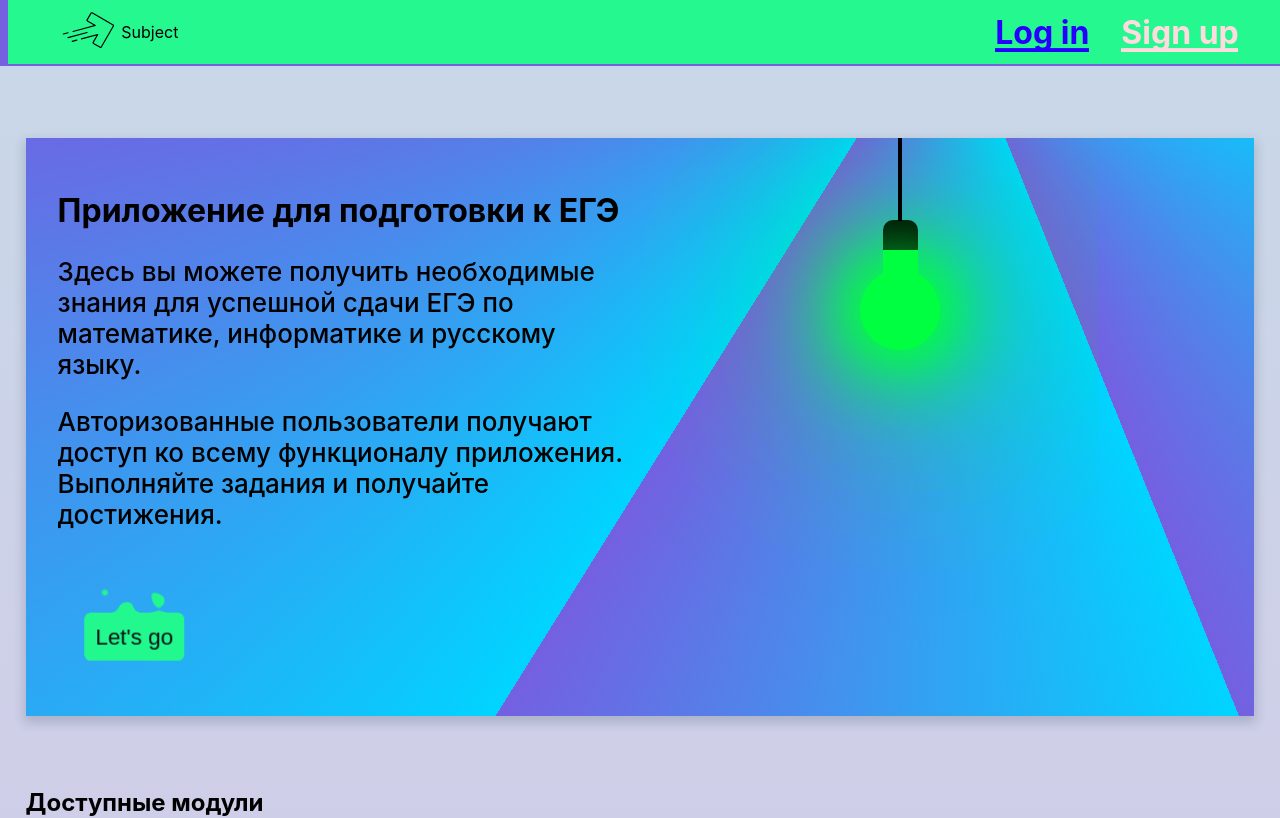
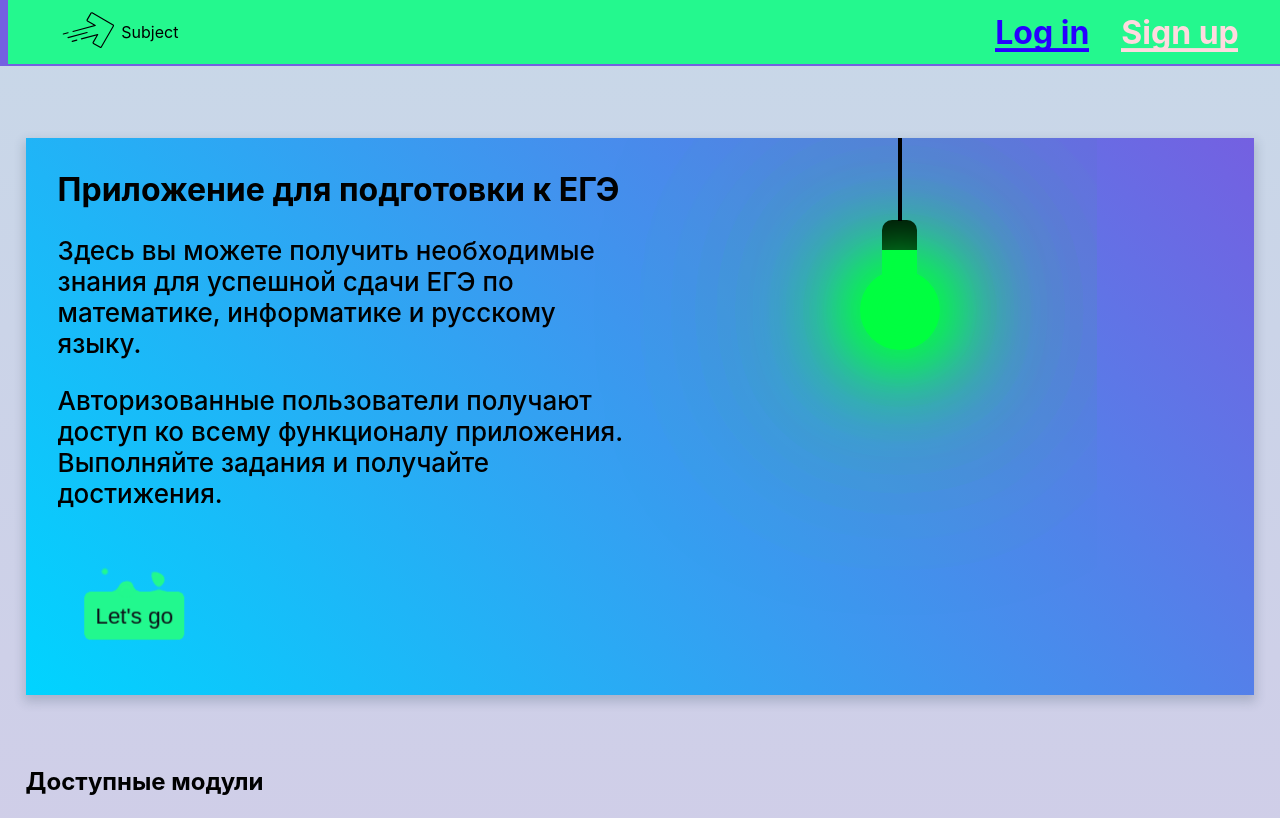
Before and after one commit to rumblfn/EgeApp, a React (Create React App) app: page / in a window 1280 px wide. Shown: the top 818 px of the page. Built offline with nearby package versions, Linux system fonts and the light colour scheme; no server answers.

Commit message:
list of tasks

```diff
--- a/src/App.css
+++ b/src/App.css
@@ -1,4 +1,5 @@
 .container {
+    width: 96%;
     max-width: 1280px;
     margin: 0 auto;
     padding: 0 2%;
--- /dev/null
+++ b/src/components/listOfSubjectTasksInfo/index.tsx
@@ -0,0 +1,34 @@
+import { FC, useEffect, useState } from "react"
+import { useTypedSelector } from "../../hooks/useTypedSelector"
+import { useActions } from "../../hooks/useActions"
+import { SubjectTasksInfo } from '../../types/subjectsTasksInfo';
+
+interface SubjectTasksInfoListProps {
+    subjectId: number;
+}
+
+export const SubjectTasksInfoList: FC<SubjectTasksInfoListProps> = ({subjectId}) => {
+    const [listTasks, setListTasks] = useState<SubjectTasksInfo[]>([])
+    const {subjectsTasksInfo, loaded} = useTypedSelector<any>(state => state.subjectsTasksInfo)
+    const {fetchSubjectTasksInfo} = useActions()
+
+    useEffect(() => {
+        if (!subjectsTasksInfo.hasOwnProperty(subjectId)) {
+            fetchSubjectTasksInfo(subjectId)
+        } else {
+            setListTasks(subjectsTasksInfo[subjectId])
+        }
+    }, [subjectId, loaded])
+
+    return (
+        <div>
+            {
+                listTasks.map((item) =>
+                <p key={`${item.subject_id}-${item.id}`}>
+                    {item.task_number}. {item.title}
+                </p>
+                )
+            }
+        </div>
+    )
+}
--- a/src/index.css
+++ b/src/index.css
@@ -24,6 +24,7 @@ html[data-theme='light'] {
   --app-bg-color3: #d4c8e8;
   --app-bulb-color: #00ff40;
   --vio-color: #7460E1;
+  --color-banner: #9480FF;
 
   --app-link-color1: #2800FF;
   --app-link-color2: #fcf3b0;
--- a/src/routes/Home/index.tsx
+++ b/src/routes/Home/index.tsx
@@ -14,13 +14,15 @@ export const HomePage: FC = () => {
         <div className="container">
             <div className="homepage-top-box">
                 <div className="homepage-top-box-left">
-                    <h1>Приложение для подготовки к ЕГЭ</h1>
+                    <div className='homepage-top-box-left-text'>
+                        <h1 style={{margin: 0}}>Приложение для подготовки к ЕГЭ</h1>
                         <p style={{marginBottom: 6}}>
                             Здесь вы можете получить необходимые знания для успешной сдачи ЕГЭ по математике, информатике и русскому языку.
                         </p>
                         <p style={{marginBottom: 0}}>
                             Авторизованные пользователи получают доступ ко всему функционалу приложения. Выполняйте задания и получайте достижения.
                         </p>
+                    </div>
                     <ButtonHome />
                 </div>
                 <div className={bulbOn ? "on-homepage-top-box-right homepage-top-box-right" : "homepage-top-box-right"}>
--- a/src/routes/Home/style.css
+++ b/src/routes/Home/style.css
@@ -8,13 +8,20 @@
     grid-template-columns: 1fr 1fr;
     overflow: hidden;
 
-    background: repeating-conic-gradient(from 50deg at 75% -25%, var(--app-third-color) 15%, var(--vio-color) 30%);
+    background: linear-gradient(50deg, var(--app-third-color), var(--vio-color));
 }
 
 .homepage-top-box-left p {
     font-size: 26px;
     font-weight: 500;
 }
+
+/* .homepage-top-box-left-text {
+    padding: 15px;
+    border-radius: 4px;
+    box-sizing: border-box;
+    background-color: var(--color-banner);
+} */
 
 .homepage-box {
     margin: 32px 0;
--- a/src/routes/Subject/index.tsx
+++ b/src/routes/Subject/index.tsx
@@ -1,26 +1,24 @@
-import { FC, useEffect } from "react";
-import { useActions } from "../../hooks/useActions";
+import { FC } from "react";
 import { useTypedSelector } from "../../hooks/useTypedSelector";
-import { SubjectTasksInfo } from "../../types/subjectsTasksInfo";
 import { useParams } from "react-router-dom";
+import { SubjectTasksInfoList } from "../../components/listOfSubjectTasksInfo";
 
 type Params = {
     subjectId: string;
-  };
+};
 
 export const SubjectPage: FC = () => {
     const params = useParams<Params>();
     const subjectId = params.subjectId || '1';
-    const {loading, subjectsTasksInfo, error} = useTypedSelector(state => state.subjectsTasksInfo)
-    const {fetchSubjectTasksInfo} = useActions()
-
-    useEffect(() => {
-        fetchSubjectTasksInfo(parseInt(subjectId))
-    }, [subjectId])
+    const {subjects} = useTypedSelector(state => state.subjects)
+    const subjectTitle = subjects.filter(i => { return i.id == subjectId })[0]?.title
 
     return (
-        <div>
-
+        <div className="container">
+            <div style={{width: '100%'}}>
+                <h2>{subjectTitle}</h2>
+                <SubjectTasksInfoList subjectId={parseInt(subjectId)} />
+            </div>
         </div>
     )
 }
```
Lines whose indentation alone changed are shown as unchanged.
